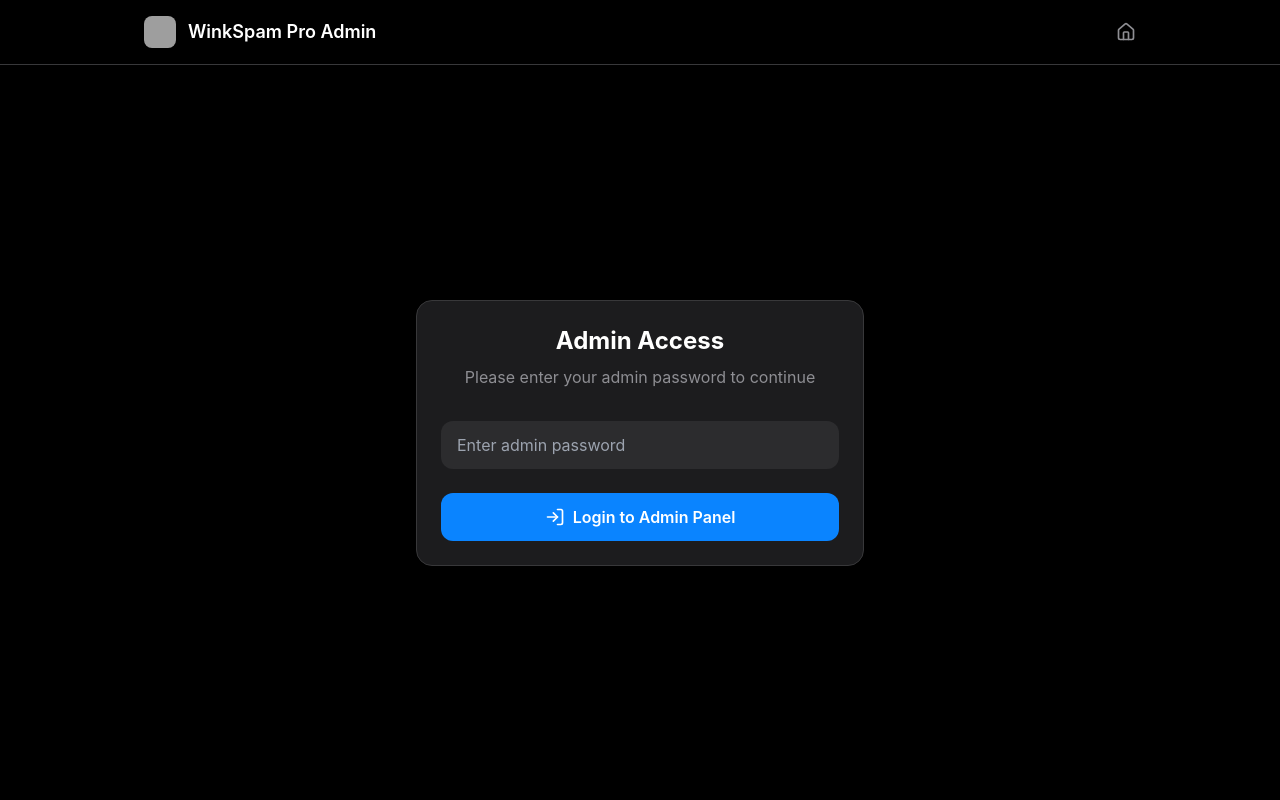
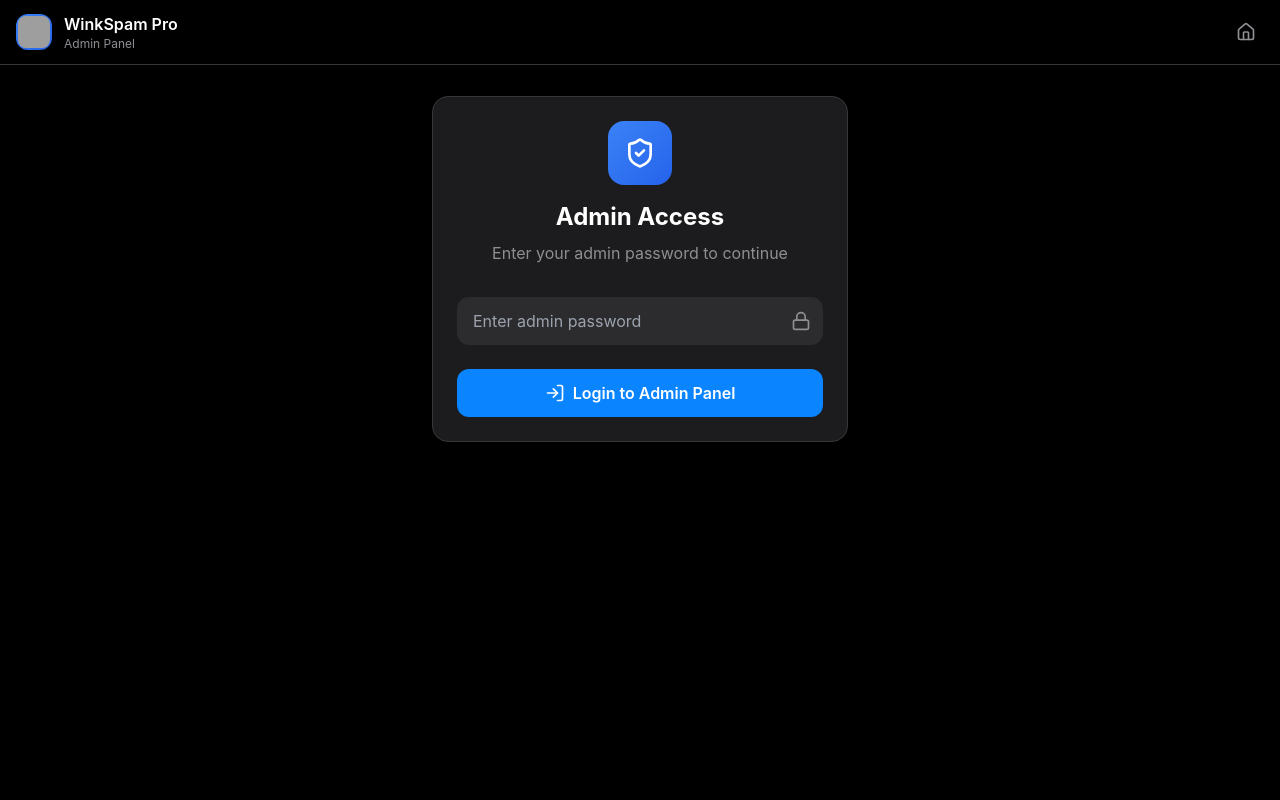
Before and after one commit to marlonjubiar/WinkSpam, a Flask app: page /admin/login in a window 1280 px wide. Run offline with Flask 3, Linux system fonts and the light colour scheme; some libraries are stand-ins or nearby versions; some web fonts are replaced; grey boxes are pictures that could not be loaded.

Commit message:
Update admin_login.html

```diff
--- a/templates/admin_login.html
+++ b/templates/admin_login.html
@@ -68,7 +68,15 @@
 
         .ios-button:active {
             transform: scale(0.98);
-            opacity: 0.9;
+        }
+
+        @keyframes slideUp {
+            from { transform: translateY(20px); opacity: 0; }
+            to { transform: translateY(0); opacity: 1; }
+        }
+
+        .animate-slide-up {
+            animation: slideUp 0.3s ease-out forwards;
         }
 
         .error-message {
@@ -84,27 +92,36 @@
         }
     </style>
 </head>
-<body class="min-h-screen flex flex-col">
-    <!-- Header -->
-    <header class="sticky top-0 z-50 backdrop-blur-xl bg-[#000000cc] border-b border-[#38383a]">
-        <div class="max-w-5xl mx-auto px-4 h-16 flex items-center justify-between">
+<body class="min-h-screen">
+    <!-- Navigation Bar -->
+    <nav class="fixed top-0 w-full backdrop-blur-xl bg-black/80 border-b border-[#38383a] z-50">
+        <div class="max-w-7xl mx-auto px-4">
+            <div class="flex items-center justify-between h-16">
                 <div class="flex items-center space-x-3">
+                    <div class="w-9 h-9 rounded-xl bg-gradient-to-br from-blue-500 to-blue-600 flex items-center justify-center">
                         <img src="https://i.imgur.com/wyAJhIm.jpeg" alt="Logo" class="w-8 h-8 rounded-lg">
-                <span class="text-lg font-semibold">WinkSpam Pro Admin</span>
                     </div>
-            <a href="/" class="text-[#8e8e93] hover:text-white transition-colors">
+                    <div class="flex flex-col">
+                        <span class="font-semibold">WinkSpam Pro</span>
+                        <span class="text-xs text-[#8e8e93]">Admin Panel</span>
+                    </div>
+                </div>
+                <a href="/" class="p-2 rounded-xl text-[#8e8e93] hover:text-white transition-colors">
                     <i data-lucide="home" class="w-5 h-5"></i>
                 </a>
             </div>
-    </header>
+        </div>
+    </nav>
 
     <!-- Main Content -->
-    <main class="flex-1 flex items-center justify-center p-4">
-        <div class="w-full max-w-md">
-            <div class="ios-card p-6">
+    <main class="pt-24 px-4 max-w-md mx-auto">
+        <div class="ios-card p-6 animate-slide-up">
             <div class="text-center mb-8">
+                <div class="w-16 h-16 rounded-2xl bg-gradient-to-br from-blue-500 to-blue-600 flex items-center justify-center mx-auto mb-4">
+                    <i data-lucide="shield-check" class="w-8 h-8 text-white"></i>
+                </div>
                 <h1 class="text-2xl font-bold mb-2">Admin Access</h1>
-                    <p class="text-[#8e8e93]">Please enter your admin password to continue</p>
+                <p class="text-[#8e8e93]">Enter your admin password to continue</p>
             </div>
 
             {% with messages = get_flashed_messages() %}
@@ -117,18 +134,24 @@
             {% endwith %}
 
             <form method="POST" class="space-y-6">
-                    <div>
+                <div class="space-y-4">
+                    <div class="relative">
                         <input type="password" name="password"
-                               class="ios-input"
+                               class="ios-input pr-10"
                                placeholder="Enter admin password"
-                               required>
+                               required
+                               autocomplete="current-password">
+                        <div class="absolute inset-y-0 right-0 pr-3 flex items-center">
+                            <i data-lucide="lock" class="w-5 h-5 text-[#8e8e93]"></i>
                         </div>
+                    </div>
+                </div>
+
                 <button type="submit" class="ios-button text-white">
                     <i data-lucide="log-in" class="w-5 h-5"></i>
                     Login to Admin Panel
                 </button>
             </form>
-            </div>
         </div>
     </main>
 
```
Lines whose indentation alone changed are shown as unchanged.
